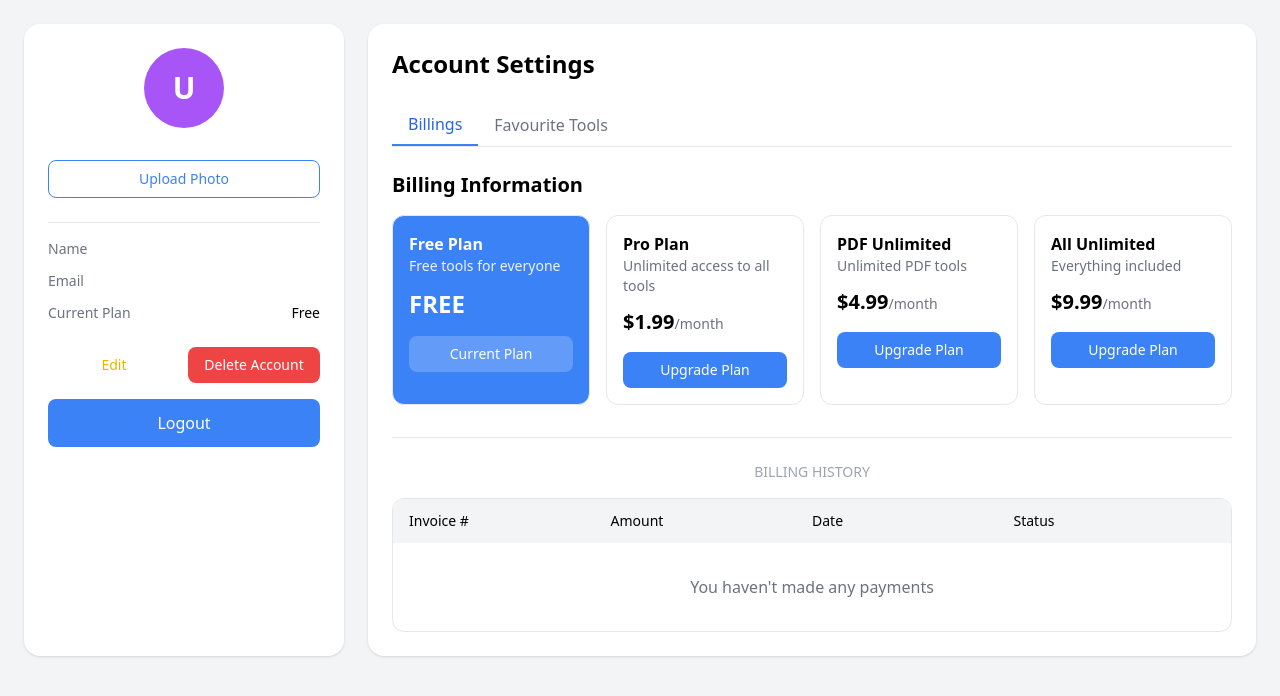
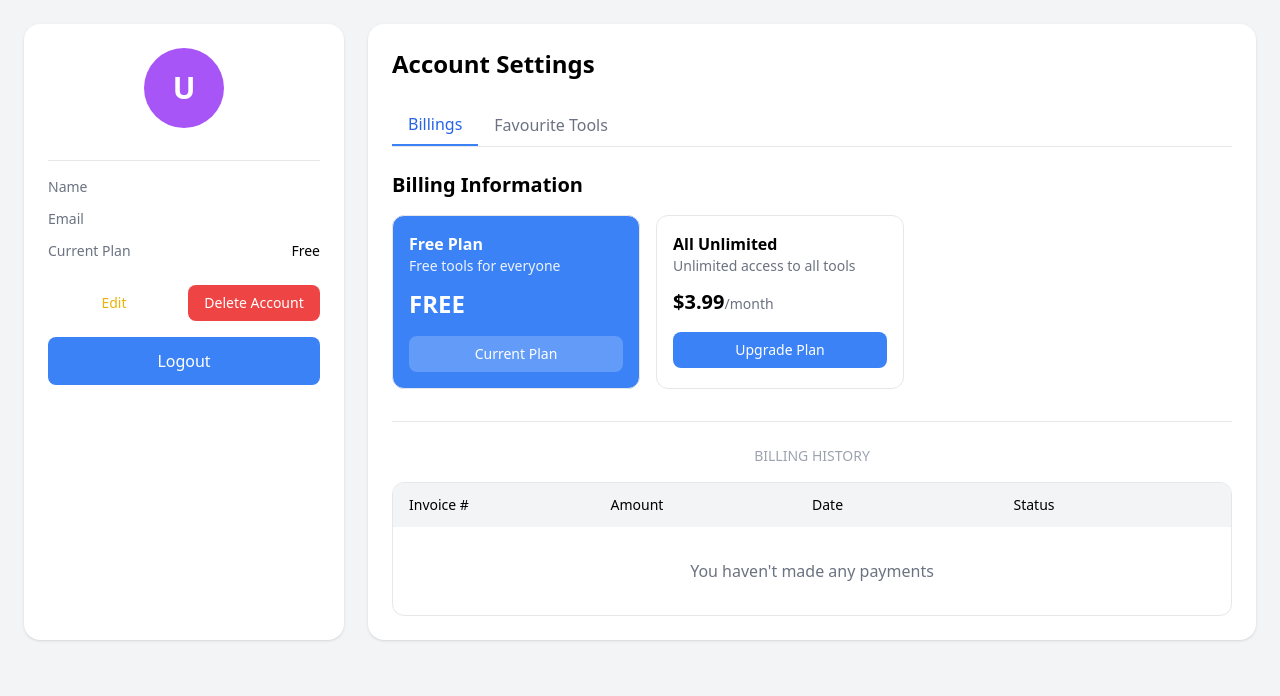
Before and after one commit to songke78772-oss/toolnest-v3, a Node server app: template views/dashboard.ejs in a window 1280 px wide. Shown: the top 696 px of the page. Run offline with Node 20, Linux system fonts and the light colour scheme; the template is opened without the code that fills it, so the values that code supplies are empty; some libraries are stand-ins or nearby versions.

Commit message:
Update dashboard layout and billing information
Removed 'Upload Photo' button and updated plan details.

```diff
--- a/views/dashboard.ejs
+++ b/views/dashboard.ejs
@@ -17,7 +17,6 @@
         </div>
         <div class="font-semibold text-lg text-center break-all"><%= user.email %></div>
         <div class="text-gray-500 text-sm text-center break-all mb-4"><%= user.email %></div>
-        <button class="w-full border border-blue-500 text-blue-500 rounded-lg py-2 text-sm mb-6">Upload Photo</button>
       </div>
 
       <div class="border-t pt-4 space-y-3 text-sm">
@@ -47,7 +46,7 @@
       <!-- Billing Tab -->
       <div id="billing" class="tab-content">
         <h2 class="text-xl font-semibold mb-4">Billing Information</h2>
-        <div class="grid grid-cols-1 sm:grid-cols-2 lg:grid-cols-4 gap-4 mb-8">
+        <div class="grid grid-cols-1 sm:grid-cols-2 gap-4 mb-8 max-w-lg">
           <!-- Free Plan -->
           <div class="border rounded-xl p-4 bg-blue-500 text-white">
             <div class="font-bold">Free Plan</div>
@@ -55,23 +54,11 @@
             <div class="text-2xl font-bold mb-4">FREE</div>
             <button class="w-full bg-white/20 rounded-lg py-2 text-sm">Current Plan</button>
           </div>
-          <!-- Paid Plans -->
-          <div class="border rounded-xl p-4">
-            <div class="font-bold">Pro Plan</div>
-            <div class="text-sm text-gray-500 mb-3">Unlimited access to all tools</div>
-            <div class="text-xl font-bold mb-4">$1.99<span class="text-sm font-normal text-gray-500">/month</span></div>
-            <a href="/subscribe" class="block w-full bg-blue-500 text-white text-center rounded-lg py-2 text-sm">Upgrade Plan</a>
-          </div>
-          <div class="border rounded-xl p-4">
-            <div class="font-bold">PDF Unlimited</div>
-            <div class="text-sm text-gray-500 mb-3">Unlimited PDF tools</div>
-            <div class="text-xl font-bold mb-4">$4.99<span class="text-sm font-normal text-gray-500">/month</span></div>
-            <a href="/subscribe" class="block w-full bg-blue-500 text-white text-center rounded-lg py-2 text-sm">Upgrade Plan</a>
-          </div>
+          <!-- All Unlimited -->
           <div class="border rounded-xl p-4">
             <div class="font-bold">All Unlimited</div>
-            <div class="text-sm text-gray-500 mb-3">Everything included</div>
-            <div class="text-xl font-bold mb-4">$9.99<span class="text-sm font-normal text-gray-500">/month</span></div>
+            <div class="text-sm text-gray-500 mb-3">Unlimited access to all tools</div>
+            <div class="text-xl font-bold mb-4">$3.99<span class="text-sm font-normal text-gray-500">/month</span></div>
             <a href="/subscribe" class="block w-full bg-blue-500 text-white text-center rounded-lg py-2 text-sm">Upgrade Plan</a>
           </div>
         </div>
```
